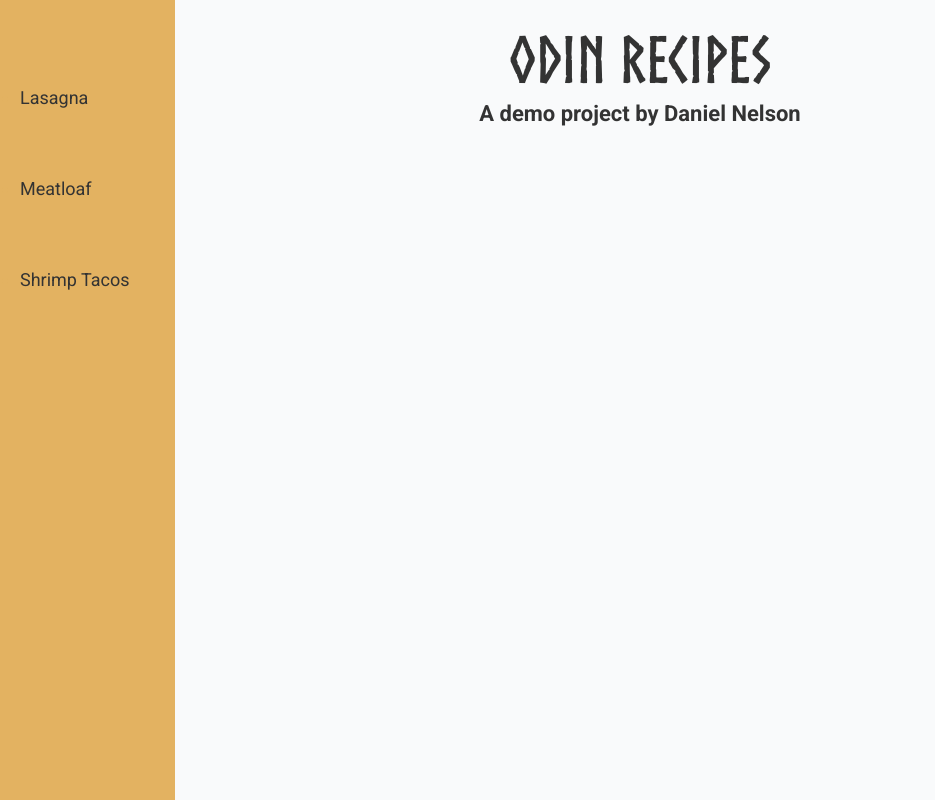
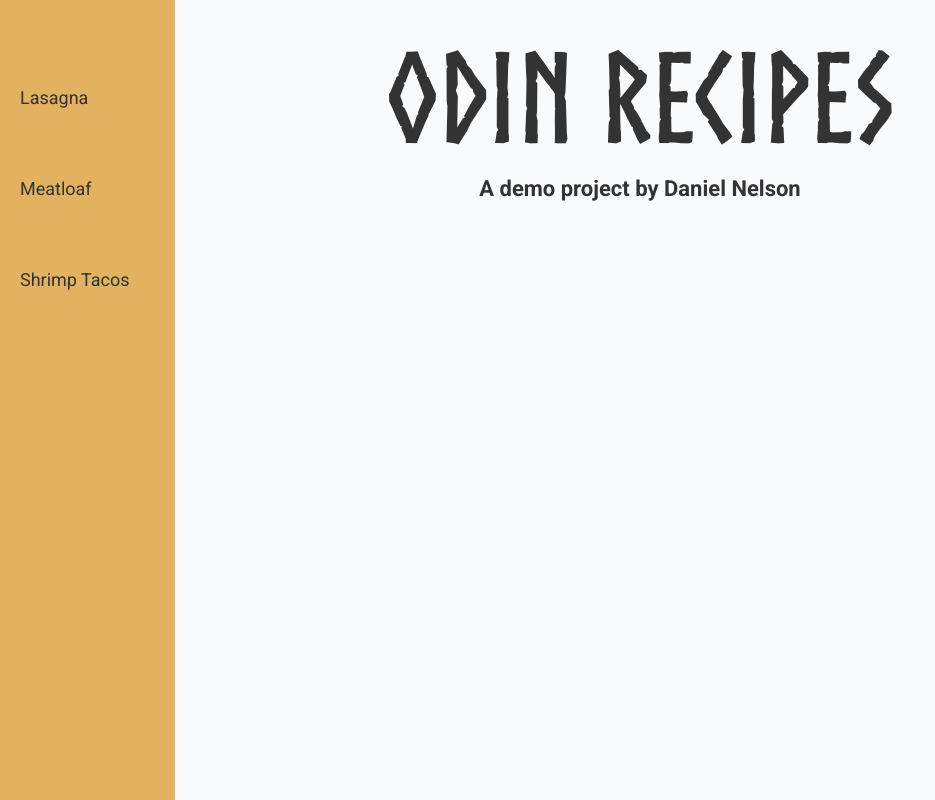
Before and after one commit to youngmrnelson/odin-recipes, a plain HTML site: page index.html in a window 1280 px wide. Shown: the whole page, without its empty margins (0-935 px from the left). Drawn offline with Linux system fonts and the light colour scheme.

Commit message:
style: change heading font size to be larger

```diff
--- a/style.css
+++ b/style.css
@@ -1,16 +1,16 @@
-/* Google Fonts */
+/* Fonts */
 @import url("https://fonts.googleapis.com/css2?family=Roboto:ital,wght@0,100;0,300;0,400;0,500;0,700;0,900;1,100;1,300;1,400;1,500;1,700;1,900&display=swap");
+
+@font-face {
+  font-family: NorseBold;
+  src: url("font/norsebold.otf") format("opentype");
+}
 
 /* General Styling */
 :root {
   --odin-primary: #e3b261;
   --odin-secondary: #0f766e;
   --bg-gray: #f9fafb;
-}
-
-@font-face {
-  font-family: NorseBold;
-  src: url("font/norsebold.otf") format("opentype");
 }
 
 * {
@@ -51,8 +51,7 @@ ul li::marker {
 
 .heading {
   font-family: NorseBold;
-  font-size: 64px;
-  font-weight: 800;
+  font-size: 124px;
 }
 
 .subheading {
```
